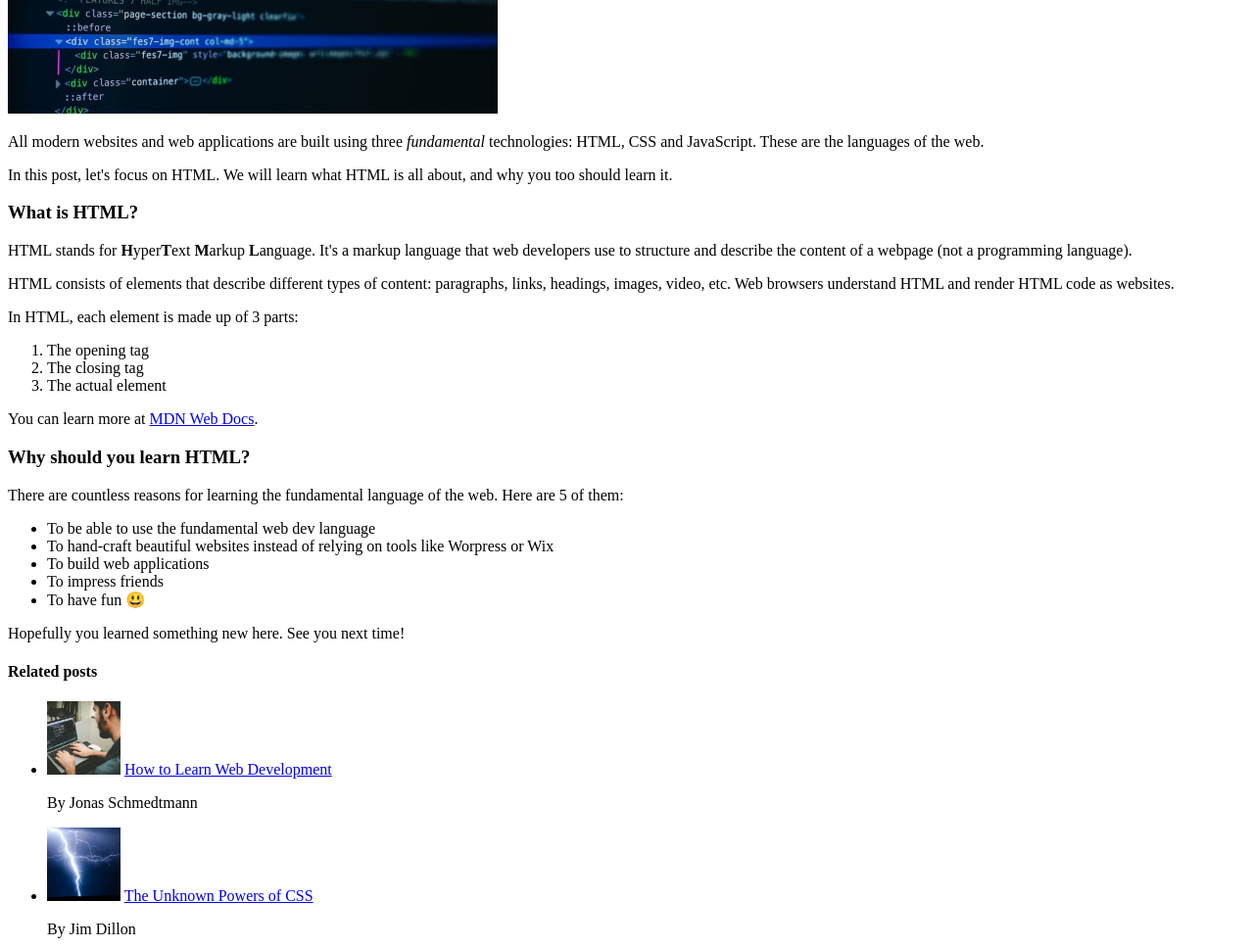
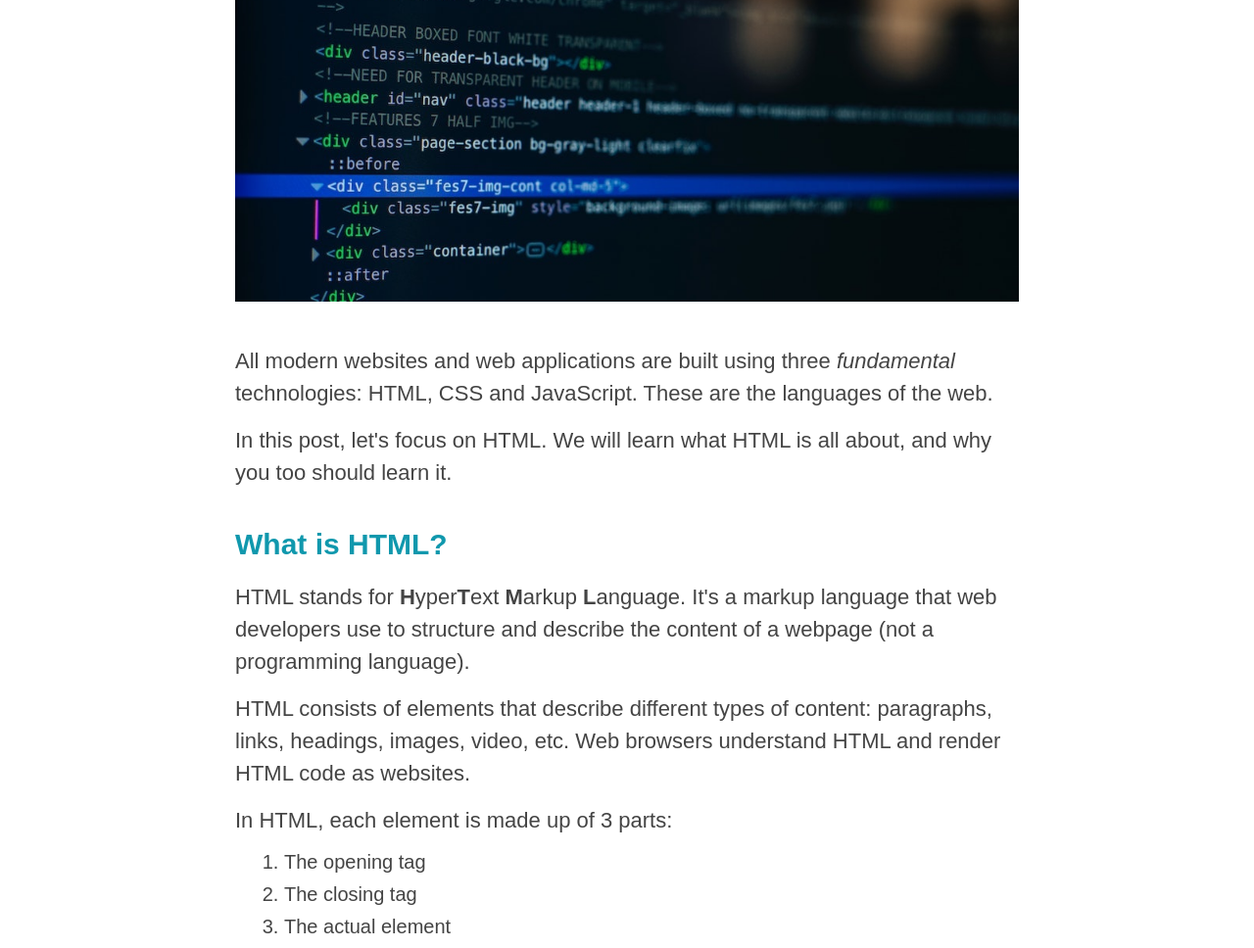
Before and after one commit to tuncaykozak/Learning-HTML-CSS, a plain HTML site: page 02-CSS-Fundamentals/index.html in a window 1280 px wide. Shown: the part 354-1322 px from the top of the page at 98% size. Drawn offline with Linux system fonts and the light colour scheme.

Commit message:
Some notes added to CSS Basics

```diff
--- a/02-CSS-Fundamentals/index.html
+++ b/02-CSS-Fundamentals/index.html
@@ -2,6 +2,7 @@
 <html lang="en">
   <head>
     <meta charset="UTF-8" />
+    <link rel="stylesheet" href="style.css" />
     <title>The Basic Language of the Web: HTML</title>
   </head>
 
@@ -15,7 +16,8 @@
     <h6>The Basic Language of the Web: HTML</h6>
     -->
 
-    <header>
+    <div class="container">
+      <header class="main-header">
         <h1>📘 The Code Magazine</h1>
 
         <nav>
@@ -27,49 +29,33 @@
       </header>
 
       <article>
-      <header>
+        <header class="post-header">
           <h2>The Basic Language of the Web: HTML</h2>
 
-        <img
-          src="img/laura-jones.jpg"
-          alt="Headshot of Laura Jones"
-          height="50"
-          width="50"
-        />
+          <img src="img/laura-jones.jpg" alt="Headshot of Laura Jones" height="50" width="50" />
 
-        <p>Posted by <strong>Laura Jones</strong> on Monday, June 21st 2027</p>
+          <p id="author">Posted by <strong>Laura Jones</strong> on Monday, June 21st 2027</p>
 
-        <img
-          src="img/post-img.jpg"
-          alt="HTML code on a screen"
-          width="500"
-          height="200"
-        />
+          <img class="post-img" src="img/post-img.jpg" alt="HTML code on a screen" width="500" height="200" />
         </header>
 
         <p>
           All modern websites and web applications are built using three
           <em>fundamental</em>
-        technologies: HTML, CSS and JavaScript. These are the languages of the
-        web.
+          technologies: HTML, CSS and JavaScript. These are the languages of the web.
         </p>
 
-      <p>
-        In this post, let's focus on HTML. We will learn what HTML is all about,
-        and why you too should learn it.
-      </p>
+        <p>In this post, let's focus on HTML. We will learn what HTML is all about, and why you too should learn it.</p>
 
         <h3>What is HTML?</h3>
         <p>
-        HTML stands for <strong>H</strong>yper<strong>T</strong>ext
-        <strong>M</strong>arkup <strong>L</strong>anguage. It's a markup
-        language that web developers use to structure and describe the content
-        of a webpage (not a programming language).
+          HTML stands for <strong>H</strong>yper<strong>T</strong>ext <strong>M</strong>arkup <strong>L</strong>anguage.
+          It's a markup language that web developers use to structure and describe the content of a webpage (not a
+          programming language).
         </p>
         <p>
-        HTML consists of elements that describe different types of content:
-        paragraphs, links, headings, images, video, etc. Web browsers understand
-        HTML and render HTML code as websites.
+          HTML consists of elements that describe different types of content: paragraphs, links, headings, images,
+          video, etc. Web browsers understand HTML and render HTML code as websites.
         </p>
         <p>In HTML, each element is made up of 3 parts:</p>
 
@@ -81,26 +67,16 @@
 
         <p>
           You can learn more at
-        <a
-          href="https://developer.mozilla.org/en-US/docs/Web/HTML"
-          target="_blank"
-          >MDN Web Docs</a
-        >.
+          <a href="https://developer.mozilla.org/en-US/docs/Web/HTML" target="_blank">MDN Web Docs</a>.
         </p>
 
         <h3>Why should you learn HTML?</h3>
 
-      <p>
-        There are countless reasons for learning the fundamental language of the
-        web. Here are 5 of them:
-      </p>
+        <p>There are countless reasons for learning the fundamental language of the web. Here are 5 of them:</p>
 
         <ul>
-        <li>To be able to use the fundamental web dev language</li>
-        <li>
-          To hand-craft beautiful websites instead of relying on tools like
-          Worpress or Wix
-        </li>
+          <li class="first-li">To be able to use the fundamental web dev language</li>
+          <li>To hand-craft beautiful websites instead of relying on tools like Worpress or Wix</li>
           <li>To build web applications</li>
           <li>To impress friends</li>
           <li>To have fun 😃</li>
@@ -112,35 +88,28 @@
       <aside>
         <h4>Related posts</h4>
 
-      <ul>
+        <ul class="related">
           <li>
-          <img
-            src="img/related-1.jpg"
-            alt="Person programming"
-            width="75"
-            width="75"
-          />
+            <img src="img/related-1.jpg" alt="Person programming" width="75" width="75" />
             <a href="#">How to Learn Web Development</a>
-          <p>By Jonas Schmedtmann</p>
+            <p class="related-author">By Jonas Schmedtmann</p>
           </li>
           <li>
             <img src="img/related-2.jpg" alt="Lightning" width="75" heigth="75" />
             <a href="#">The Unknown Powers of CSS</a>
-          <p>By Jim Dillon</p>
+            <p class="related-author">By Jim Dillon</p>
           </li>
           <li>
-          <img
-            src="img/related-3.jpg"
-            alt="JavaScript code on a screen"
-            width="75"
-            height="75"
-          />
+            <img src="img/related-3.jpg" alt="JavaScript code on a screen" width="75" height="75" />
             <a href="#">Why JavaScript is Awesome</a>
-          <p>By Matilda</p>
+            <p class="related-author">By Matilda</p>
           </li>
         </ul>
       </aside>
 
-    <footer>Copyright &copy; 2027 by The Code Magazine.</footer>
+      <footer>
+        <p id="copyright" class="copyright text">Copyright &copy; 2027 by The Code Magazine.</p>
+      </footer>
+    </div>
   </body>
 </html>
--- /dev/null
+++ b/02-CSS-Fundamentals/style.css
@@ -0,0 +1,242 @@
+/*
+  There are also inline & internal css
+*/
+
+/* EXTERNAL CSS: */
+
+* {
+  /*-- universal selector*/
+  /* border-top: 10px solid #1098ad; */
+  margin: 0;
+  padding: 0;
+}
+
+body {
+  color: #444;
+  font-family: sans-serif;
+  /* margin: 0; */
+}
+
+/*
+h1,
+h2,
+h3,
+h4,
+p,
+li {
+  font-family: sans-serif;
+  color: #444;
+} */
+
+h1,
+h2,
+h3 {
+  color: #1098ad;
+}
+
+h1 {
+  font-size: 26px;
+  text-transform: uppercase;
+  font-style: italic;
+}
+
+h2 {
+  font-size: 40px;
+  margin-bottom: 30px;
+}
+
+h3 {
+  font-size: 30px;
+  /* color: #1098ad; */
+  margin-bottom: 20px;
+  margin-top: 40px;
+}
+
+h4 {
+  font-size: 20px;
+  text-transform: uppercase;
+  text-align: center;
+}
+
+p {
+  font-size: 22px;
+  line-height: 1.5;
+  margin-bottom: 15px;
+  /* display: inline; */
+}
+
+li {
+  font-size: 20px;
+  margin-bottom: 10px;
+  /* display: inline; */
+}
+
+li:last-child {
+  margin-bottom: 0;
+}
+
+/* footer p {
+  font-size: 16px;
+} */
+
+/* article header p {
+  font-style: italic;
+} */
+
+#author {
+  font-style: italic;
+  font-size: 19px;
+}
+
+#copyright {
+  font-size: 16px;
+}
+
+.related-author {
+  font-size: 18px;
+  font-weight: bold;
+}
+
+ul,
+ol {
+  margin-left: 50px;
+  margin-bottom: 20px;
+}
+
+/* aside ul {
+  list-style: none;
+} */
+
+.related {
+  list-style: none;
+}
+
+.container {
+  width: 800px;
+  /* margin-left: auto;
+  margin-right: auto; */
+  margin: 0 auto;
+}
+
+.main-header {
+  background-color: #f7f7f7;
+  /* padding: 20px;
+  padding-left: 40px;
+  padding-right: 40px; */
+  padding: 20px 40px;
+  border-top: 10px solid #1098ad;
+  margin-bottom: 60px;
+  /* height: 80px; */
+}
+
+article {
+  margin-bottom: 60px;
+}
+
+.post-header {
+  margin-bottom: 40px;
+}
+
+aside {
+  background-color: #f7f7f7;
+  /* border: 5px dotted #1098ad; */
+  border-top: 5px solid #1098ad;
+  border-bottom: 5px solid #1098ad;
+  /* border-right: 5px solid #1098ad; */
+  /* border-left: 5px solid #1098ad; */
+  padding: 50px 0;
+}
+
+/* body {
+  background-color: orange;
+} */
+
+/* .first-li {
+  font-weight: bold;
+} */
+
+/* li:first-child {
+  font-weight: bold;
+}
+
+li:last-child {
+  font-style: italic;
+} */
+
+/* li:nth-child(2) {
+  color: red;
+} */
+
+/* li:nth-child(odd) { or even
+  color: red;
+} */
+
+/* Misconception (won't work)*/
+article p:first-child {
+  color: red;
+}
+
+/* article p:last-child {
+  color: red;
+} */
+
+a:link {
+  color: #1098ad;
+  text-decoration: none;
+}
+
+a:visited {
+  color: #1098ad;
+}
+
+a:hover {
+  color: orangered;
+  font-weight: bold;
+  /* text-decoration: underline wavy orangered; */
+}
+a:active {
+  background-color: #000;
+  font-style: italic;
+}
+
+/* Resolving Conflicts */
+
+/* #copyright { -- first priority
+  color: red;
+} */
+
+/* .copyright {
+  color: blue;
+} */
+
+/* .text {   -- second priority
+  color: yellow;
+} */
+
+/* footer p {
+  color: green !impoetatnt; -- important is 0. priority
+} */
+
+/* nav a:link {
+  font-size: 18px;
+} */
+
+.post-img {
+  width: 100%;
+  height: auto;
+  /* margin: 100px; -- behaving like an inline-block elemnt */
+}
+
+nav a:link {
+  /* background-color: orangered;
+  margin: 20px;
+  padding: 20px;
+  display: block; */
+  margin-right: 30px;
+  margin-top: 10px;
+  display: inline-block;
+}
+
+nav a:link:last-child {
+  margin-right: 0;
+}
```
Lines whose indentation alone changed are shown as unchanged.
